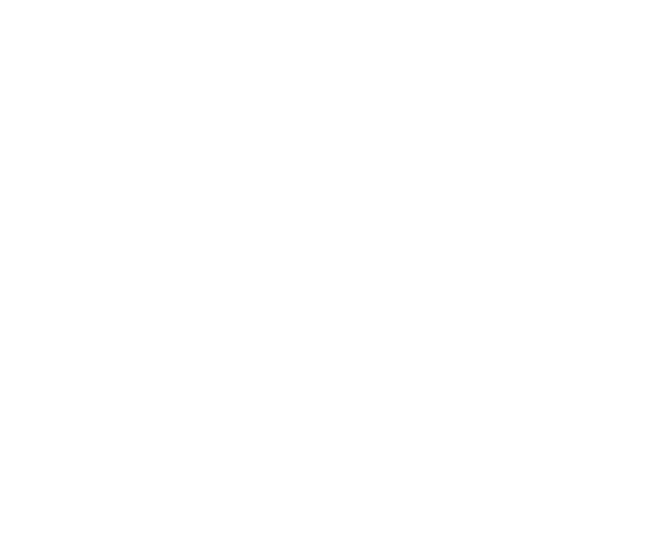
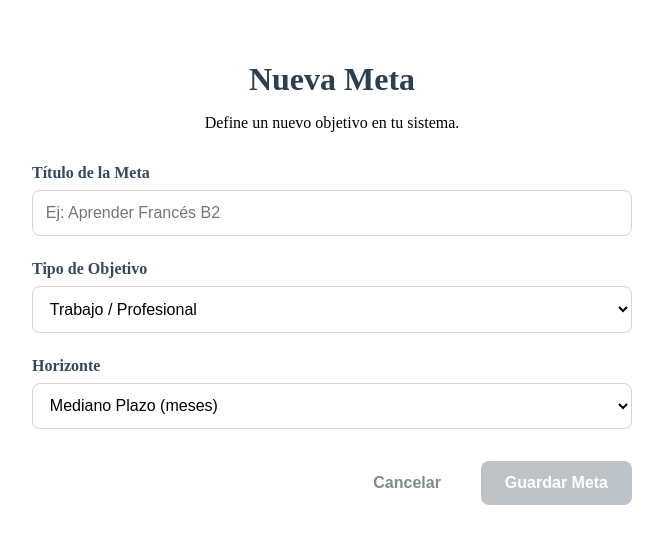
Before and after one commit to Giozar/time-planner-app, an Angular app in the folder timer-planner-frontend/: page /goals/new in a window 1280 px wide. Before the commit this address led to /. Shown: the top 544 px of the page, without its empty margins (308-971 px from the left). Built offline with nearby package versions, Linux system fonts and the light colour scheme.

Commit message:
feat(timer-planner-frontend): implement goals creation form

```diff
--- a/timer-planner-frontend/src/app/app.routes.ts
+++ b/timer-planner-frontend/src/app/app.routes.ts
@@ -2,6 +2,7 @@
 import { GoalsListComponent } from './features/goals/goals-list/goals-list.component';
 import { DailyDashboardComponent } from './features/daily/daily-dashboard/daily-dashboard.component';
 import { DailySummaryComponent } from './features/daily/daily-summary/daily-summary.component';
+import { GoalsFormComponent } from './features/goals/goals-form/goals-form.component';
 
 export const routes: Routes = [
   {
@@ -13,6 +14,7 @@
     path: 'goals',
     component: GoalsListComponent,
   },
+  { path: 'goals/new', component: GoalsFormComponent },
   {
     path: '',
     redirectTo: 'daily', // Ahora la home es el dashboard diario
--- /dev/null
+++ b/timer-planner-frontend/src/app/features/goals/goals-form/goals-form.component.css
@@ -0,0 +1,96 @@
+:host {
+  display: block;
+  padding: 2rem;
+  max-width: 600px;
+  margin: 0 auto;
+}
+
+header {
+  margin-bottom: 2rem;
+  text-align: center;
+}
+
+h1 {
+  color: #2c3e50;
+  margin-bottom: 0.5rem;
+}
+
+.form-group {
+  margin-bottom: 1.5rem;
+}
+
+label {
+  display: block;
+  margin-bottom: 0.5rem;
+  font-weight: 600;
+  color: #34495e;
+}
+
+input, select {
+  width: 100%;
+  padding: 0.8rem;
+  border: 1px solid #ced6e0;
+  border-radius: 8px;
+  font-size: 1rem;
+  background-color: white;
+  box-sizing: border-box;
+  transition: border-color 0.2s;
+}
+
+input:focus, select:focus {
+  outline: none;
+  border-color: #3498db;
+  box-shadow: 0 0 0 3px rgba(52, 152, 219, 0.1);
+}
+
+/* Error visual */
+input.invalid {
+  border-color: #e74c3c;
+}
+
+.error-msg {
+  display: block;
+  margin-top: 0.4rem;
+  color: #e74c3c;
+  font-size: 0.85rem;
+}
+
+/* Actions */
+.actions {
+  display: flex;
+  justify-content: flex-end;
+  gap: 1rem;
+  margin-top: 2rem;
+}
+
+button {
+  padding: 0.8rem 1.5rem;
+  border-radius: 8px;
+  font-size: 1rem;
+  cursor: pointer;
+  border: none;
+  font-weight: 600;
+}
+
+.btn-cancel {
+  background: transparent;
+  color: #7f8c8d;
+}
+
+.btn-cancel:hover {
+  background: #f1f2f6;
+}
+
+.btn-save {
+  background: #2c3e50;
+  color: white;
+}
+
+.btn-save:hover {
+  background: #34495e;
+}
+
+.btn-save:disabled {
+  background: #bdc3c7;
+  cursor: not-allowed;
+}
--- /dev/null
+++ b/timer-planner-frontend/src/app/features/goals/goals-form/goals-form.component.html
@@ -0,0 +1,48 @@
+<div class="form-container">
+  <header>
+    <h1>Nueva Meta</h1>
+    <p>Define un nuevo objetivo en tu sistema.</p>
+  </header>
+
+  <form [formGroup]="goalForm" (ngSubmit)="onSubmit()">
+
+    <div class="form-group">
+      <label for="title">Título de la Meta</label>
+      <input
+        id="title"
+        type="text"
+        formControlName="title"
+        placeholder="Ej: Aprender Francés B2"
+        [class.invalid]="goalForm.get('title')?.invalid && goalForm.get('title')?.touched"
+      >
+      @if (goalForm.get('title')?.invalid && goalForm.get('title')?.touched) {
+        <span class="error-msg">El título es requerido (mínimo 3 letras).</span>
+      }
+    </div>
+
+    <div class="form-group">
+      <label for="type">Tipo de Objetivo</label>
+      <select id="type" formControlName="type">
+        <option value="trabajo">Trabajo / Profesional</option>
+        <option value="sistema_vital">Sistema Vital (Salud, Finanzas)</option>
+        <option value="progreso">Progreso Personal (Hobby, Idioma)</option>
+        <option value="creativa">Creativa / Ocio</option>
+      </select>
+    </div>
+
+    <div class="form-group">
+      <label for="horizon">Horizonte</label>
+      <select id="horizon" formControlName="horizon">
+        <option value="corto">Corto Plazo (semanas)</option>
+        <option value="mediano">Mediano Plazo (meses)</option>
+        <option value="largo">Largo Plazo (años)</option>
+      </select>
+    </div>
+
+    <div class="actions">
+      <button type="button" class="btn-cancel" (click)="cancel()">Cancelar</button>
+      <button type="submit" class="btn-save" [disabled]="goalForm.invalid">Guardar Meta</button>
+    </div>
+
+  </form>
+</div>
--- /dev/null
+++ b/timer-planner-frontend/src/app/features/goals/goals-form/goals-form.component.ts
@@ -0,0 +1,51 @@
+import { Component, inject } from '@angular/core';
+import { CommonModule } from '@angular/common';
+import { ReactiveFormsModule, FormBuilder, Validators } from '@angular/forms';
+import { Router } from '@angular/router';
+import { PlannerService } from '../../../core/services/planner.service';
+import { Goal } from '../../../core/models/goal.model';
+
+@Component({
+  selector: 'app-goals-form',
+  standalone: true,
+  imports: [CommonModule, ReactiveFormsModule],
+  templateUrl: './goals-form.component.html',
+  styleUrl: './goals-form.component.css'
+})
+export class GoalsFormComponent {
+  private fb = inject(FormBuilder);
+  private plannerService = inject(PlannerService);
+  private router = inject(Router);
+
+  // Definición del formulario con validaciones
+  goalForm = this.fb.group({
+    title: ['', [Validators.required, Validators.minLength(3)]],
+    type: ['trabajo', Validators.required],
+    horizon: ['mediano', Validators.required]
+  });
+
+  onSubmit() {
+    if (this.goalForm.valid) {
+      const formValue = this.goalForm.value;
+
+      // Construimos el objeto Goal completo
+      const newGoal: Goal = {
+        id: crypto.randomUUID(),
+        title: formValue.title!, // El ! asegura que no es nulo (validado por el form)
+        type: formValue.type as any, // Casteo al tipo específico
+        horizon: formValue.horizon as any,
+        progress: 0,         // Empieza en 0%
+        status: 'activa',    // Empieza activa
+        createdAt: new Date()
+      };
+
+      // Guardamos y redirigimos
+      this.plannerService.addGoal(newGoal);
+      this.router.navigate(['/goals']);
+    }
+  }
+
+  cancel() {
+    this.router.navigate(['/goals']);
+  }
+}
--- a/timer-planner-frontend/src/app/features/goals/goals-list/goals-list.component.css
+++ b/timer-planner-frontend/src/app/features/goals/goals-list/goals-list.component.css
@@ -11,6 +11,30 @@
   font-size: 1.8rem;
   color: #2c3e50;
   margin-bottom: 0.5rem;
+}
+
+/* Modificación del Header para alinear el botón */
+.header-content {
+  display: flex;
+  justify-content: space-between;
+  align-items: center;
+  margin-bottom: 2rem;
+}
+
+/* Botón Añadir */
+.btn-add {
+  background-color: #2c3e50;
+  color: white;
+  padding: 0.6rem 1.2rem;
+  border-radius: 8px;
+  text-decoration: none;
+  font-weight: 600;
+  transition: background 0.2s;
+  display: inline-block;
+}
+
+.btn-add:hover {
+  background-color: #3498db;
 }
 
 .grid-layout {
--- a/timer-planner-frontend/src/app/features/goals/goals-list/goals-list.component.html
+++ b/timer-planner-frontend/src/app/features/goals/goals-list/goals-list.component.html
@@ -2,6 +2,7 @@
   <header class="section-header">
     <h2>Mis Metas</h2>
     <p>Visualiza tus objetivos a corto, mediano y largo plazo.</p>
+    <a routerLink="/goals/new" class="btn-add">+ Nueva Meta</a>
   </header>
 
   <div class="grid-layout">
--- a/timer-planner-frontend/src/app/features/goals/goals-list/goals-list.component.ts
+++ b/timer-planner-frontend/src/app/features/goals/goals-list/goals-list.component.ts
@@ -1,11 +1,12 @@
 import { Component, inject } from '@angular/core';
 import { CommonModule } from '@angular/common';
 import { PlannerService } from '../../../core/services/planner.service';
+import { RouterLink } from '@angular/router';
 
 @Component({
   selector: 'app-goals-list',
   standalone: true,
-  imports: [CommonModule],
+  imports: [CommonModule, RouterLink],
   templateUrl: './goals-list.component.html',
   styleUrl: './goals-list.component.css'
 })
```
